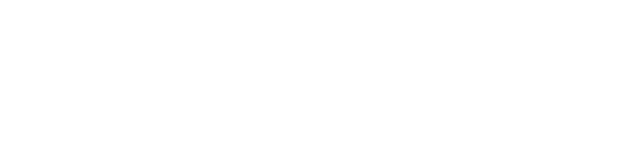
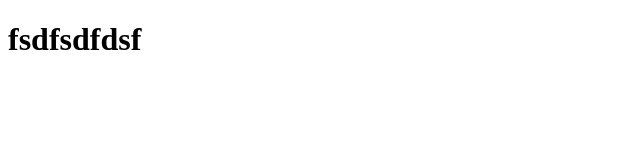
Before and after one commit to cj2555/test, a plain HTML site: page index.html in a window 1280 px wide. Shown: the whole page, without its empty margins (0-640 px from the left). Drawn offline with Linux system fonts and the light colour scheme.

Commit message:
added some text

```diff
--- a/index.html
+++ b/index.html
@@ -1,12 +1,15 @@
 <!DOCTYPE html>
 <html lang="en">
+
 <head>
     <meta charset="UTF-8">
     <meta http-equiv="X-UA-Compatible" content="IE=edge">
     <meta name="viewport" content="width=device-width, initial-scale=1.0">
     <title>Document</title>
 </head>
+
 <body>
+    <h1>fsdfsdfdsf</h1>
+</body>
 
-</body>
 </html>
```
